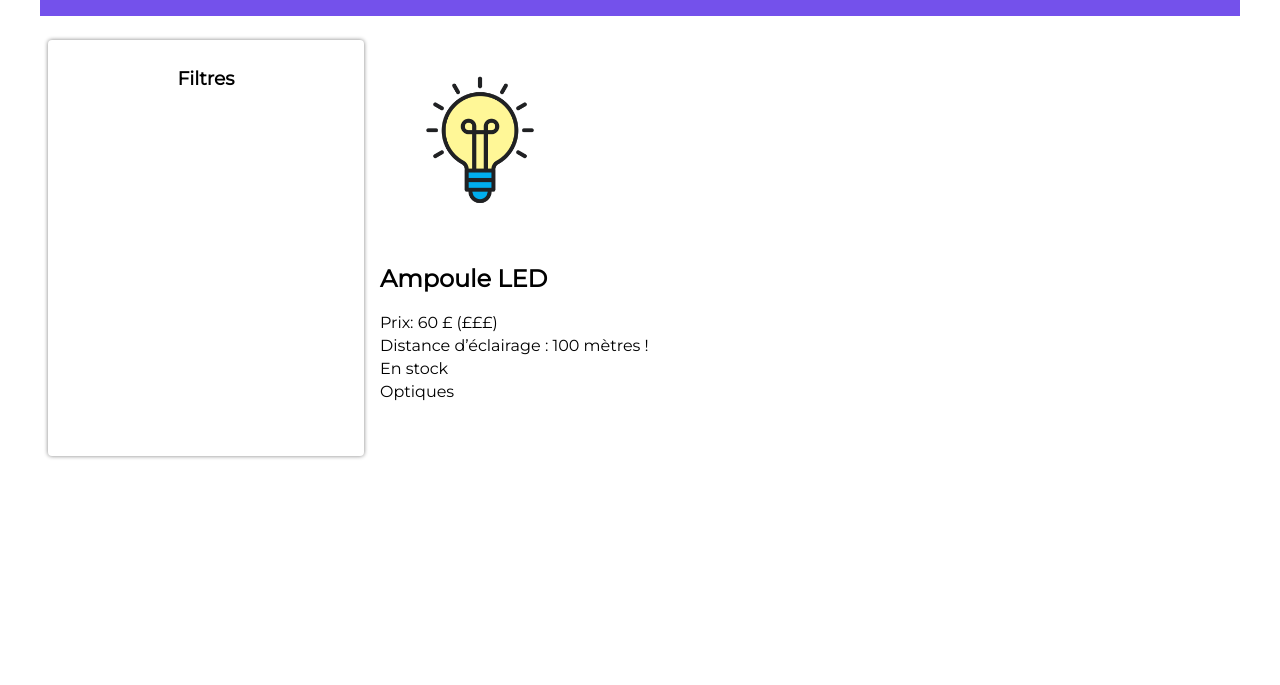
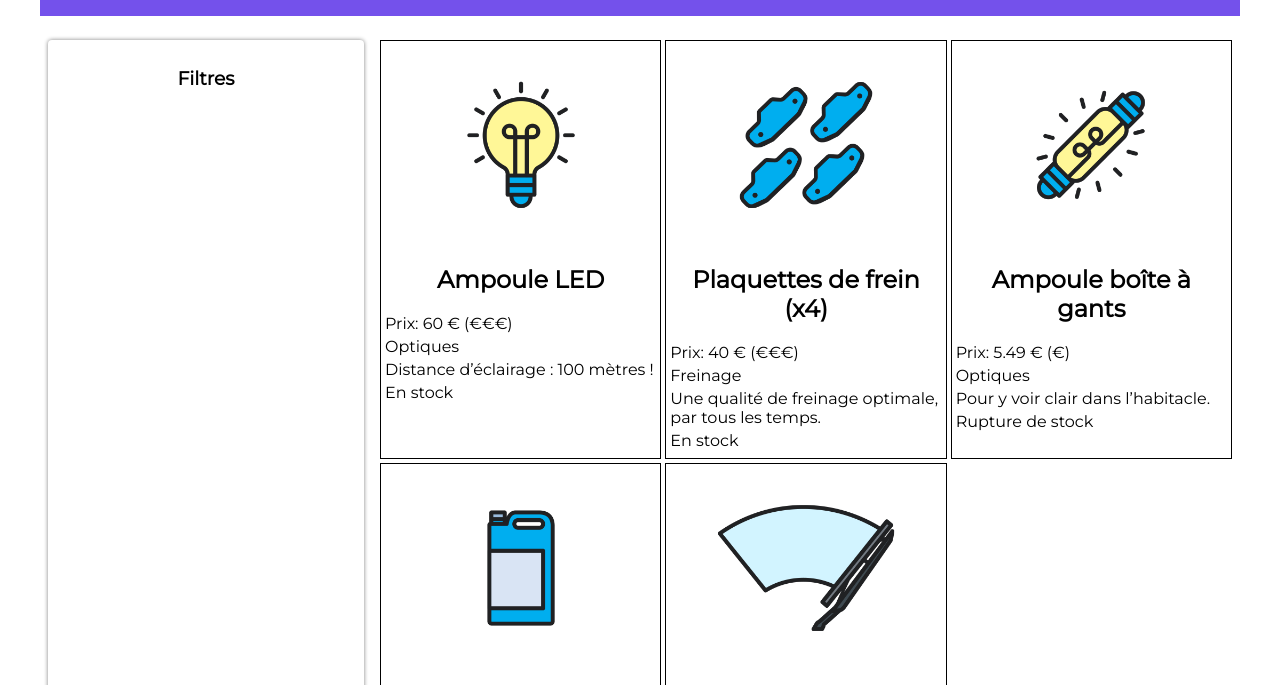
Before and after one commit to Brisco237/Site-LesBonnesPieces, a plain HTML site: page index.html in a window 1280 px wide. Shown: the part 98-783 px from the top of the page. Drawn offline with Linux system fonts and the light colour scheme.

Commit message:
add all items

```diff
--- a/pieces.js
+++ b/pieces.js
@@ -1,27 +1,37 @@
 // Récupération des pièces depuis le fichier JSON
-const reponse = await fetch("pieces-autos.json");
+const reponse = await fetch('pieces-autos.json');
 const pieces = await reponse.json();
 
-// Récupération du premier article et création des éléments HTML
-const article = pieces[0];
+for (let i = 0; i < pieces.length; i++) {
+
+    const article = pieces[i];
+    // Récupération de l'élément du DOM qui accueillera les fiches
+    const sectionFiches = document.querySelector(".fiches");
+    // Création d’une balise dédiée à une pièce automobile
+    const pieceElement = document.createElement("article");
+    // Création des balises
     const imageElement = document.createElement("img");
     imageElement.src = article.image;
     const nomElement = document.createElement("h2");
     nomElement.innerText = article.nom;
     const prixElement = document.createElement("p");
-prixElement.innerText = `Prix: ${article.prix} £ (${article.prix < 35 ? "£" : "£££"})`;
+    prixElement.innerText = `Prix: ${article.prix} € (${article.prix < 35 ? "€" : "€€€"})`;
     const categorieElement = document.createElement("p");
-categorieElement.innerText = article.categorie ?? ("Aucune catégorie");
+    categorieElement.innerText = article.categorie ?? "(aucune catégorie)";
     const descriptionElement = document.createElement("p");
-descriptionElement.innerText = article.description ?? ("Pas de description pour le moment.");
+    descriptionElement.innerText = article.description ?? "Pas de description pour le moment.";
     const stockElement = document.createElement("p");
     stockElement.innerText = article.disponibilite ? "En stock" : "Rupture de stock";
 
-// Ajout des éléments au DOM
-const sectionFiches = document.querySelector(".fiches");
-sectionFiches.appendChild(imageElement);
-sectionFiches.appendChild(nomElement);
-sectionFiches.appendChild(prixElement);
-sectionFiches.appendChild(descriptionElement);
-sectionFiches.appendChild(stockElement);
-sectionFiches.appendChild(categorieElement);
+    // On rattache la balise article a la section Fiches
+    sectionFiches.appendChild(pieceElement);
+    // On rattache l’image à pieceElement (la balise article)
+    pieceElement.appendChild(imageElement);
+    pieceElement.appendChild(nomElement);
+    pieceElement.appendChild(prixElement);
+    pieceElement.appendChild(categorieElement);
+    //Ajout des éléments au DOM pour l'exercice
+    pieceElement.appendChild(descriptionElement);
+    pieceElement.appendChild(stockElement);
+
+ }
--- a/styles.css
+++ b/styles.css
@@ -45,11 +45,24 @@
 .fiches {
 	flex: 1;
 	margin: 8px;
+	display: grid;
+	grid-template-columns: repeat(3, 1fr);
+	gap: 4px;
 }
-.fiches img {
+.fiches article {
+	border: 1px solid black;
+	padding: 4px;
+}
+.fiches article img {
+	display: block;
+	margin-left: auto;
+	margin-right: auto;
 	max-width: 200px;
 }
-.fiches p {
+.fiches article p {
 	margin-top: 4px;
 	margin-bottom: 4px;
 }
+.fiches article h2 {
+	text-align: center;
+}
```
Also changed, not shown: index.html (line endings or trailing spaces). Lines whose indentation alone changed are shown as unchanged.
